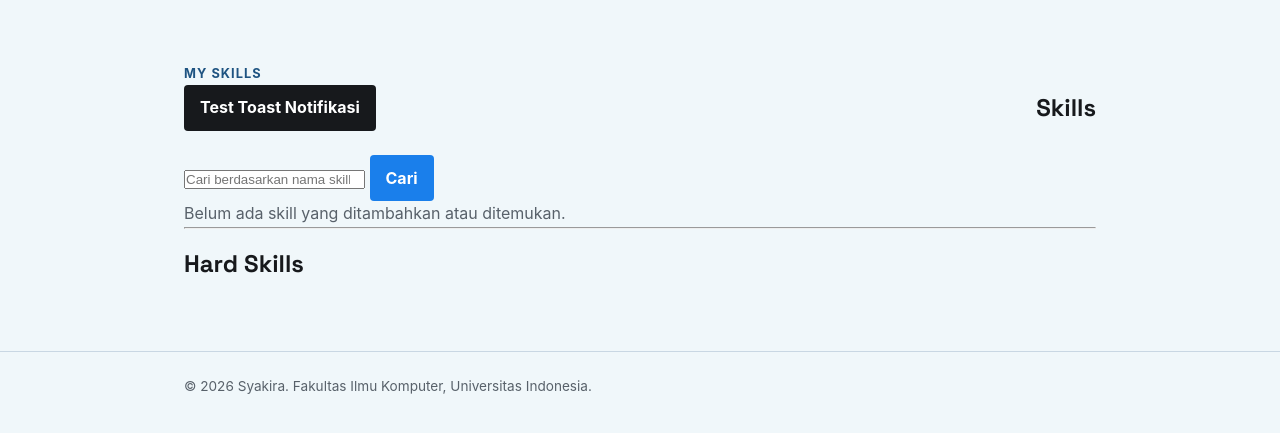
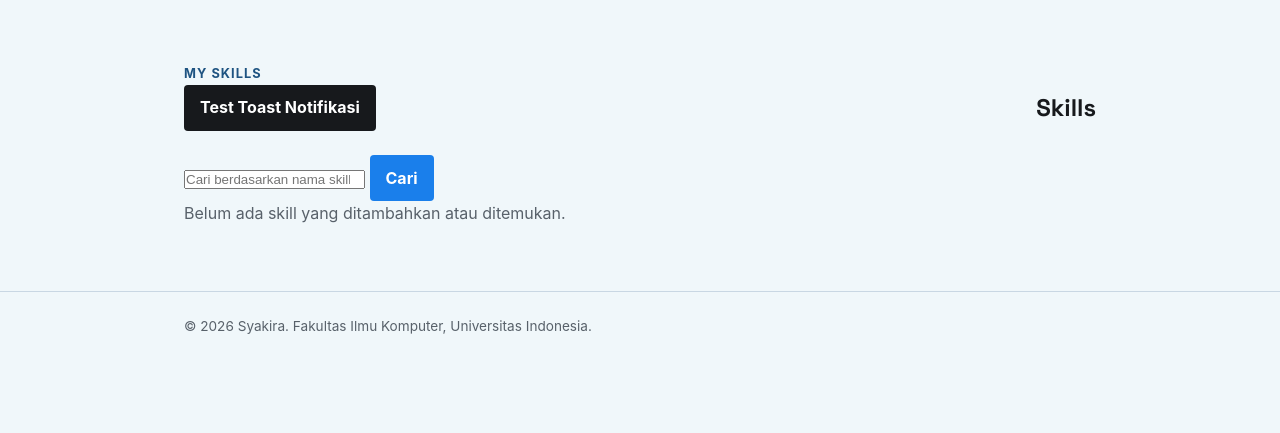
Before and after one commit to asyakiraakj/myportofolio, a Django app: page /skills/ in a window 1280 px wide. Shown: the part 74-507 px from the top of the page. Run offline with Django 5.2, Linux system fonts and the light colour scheme; data that the repository does not hold is empty.

Commit message:
refactor(skills): show all skills in one grid container

```diff
--- a/static/css/style.css
+++ b/static/css/style.css
@@ -309,38 +309,6 @@ a {
     font-family:  "Space Grotesk", -apple-system, sans-serif;;
 }
 
-.skills-section hr {
-    color: var(--separator);
-}
-
-.skills-container-grid {
-    display: grid;
-    grid-template-areas: "hard soft";
-    grid-template-columns: 1fr 1fr;
-
-    padding-top: 1rem;
-}
-.hard-skills {
-    grid-area: hard;
-}
-.soft-skills {
-    grid-area: soft;
-}
-
-.skills-section-grid h2 { /* Hard/Soft Heading */
-    padding: 0;
-}
-
-.skills-group { /* Hard/Soft Skill Container */
-    display: grid;
-    grid-template-rows: auto 1fr;
-}
-
-.skills-group h2 {
-    font-family: "Space Grotesk", -apple-system, sans-serif;
-    margin-bottom: 0.2rem;
-}
-
 .skills-cards-grid {
     display: grid;
     grid-template-columns: repeat(auto-fit, minmax(180px, 1fr));
@@ -427,15 +395,6 @@ a {
 
     .education-year {
         padding-top: 0px;
-    }
-
-    .skills-container-grid {
-        display: grid;
-        grid-template-areas:
-        "hard"
-        "soft";
-        grid-template-rows: 1fr 1fr;
-        grid-template-columns: none;
     }
 
     .skills-header {
--- a/templates/skills.html
+++ b/templates/skills.html
@@ -29,7 +29,7 @@
             <form id="skill-search-form" class="skill-search">
                     <input type="search"
                            id="search-input"
-                           name="title"
+                           name="name"
                            value="{{ name_query }}"
                            placeholder="Cari berdasarkan nama skill"
                            class="skill-search__input"
@@ -52,75 +52,8 @@
                     <p>Belum ada skill yang ditambahkan atau ditemukan.</p>
                 </div>
 
-                <!-- Skill Grid -->
+                <!-- Semua skill ditampilkan bersama dalam satu grid. -->
                 <div id="grid" class="experience-grid skill-grid hide"></div>
-            <hr>
-            <div class="skills-container-grid">
-                <div class="skills-group hard-skills">
-                    <h2>Hard Skills</h2>
-                    <!-- <div class="skill-cards-grid"> -->
-                        <div id="hard-skills-grid" class="skill-cards-grid"></div>
-                        <!-- {% for skill in skills %}
-                            <div class="skill-card">
-                                <h3>{{ skill.name }}</h3>
-                                <div class="skill-card-details">
-                                    <p class="skill-desc">{{ skill.description }}</p>
-                                    <p class="skill-proficiency">Proficiency: {{ skill.proficiency }}/10</p>
-                                    <p class="skill-cat">{{ skill.category }}</p>
-                                    <div class="skill-card-actions">
-                                        <div class="skill-actions"> -->
-                                            <!-- star tetap visible untuk any user, untuk user yang belum log in akan diarahkan untuk login -->
-                                            <!-- {% include "components/skill_star.html" with skill=skill %}
-                                            {% if user.is_superuser %}
-                                                {% include "components/skill_delete_modal.html" with skill=skill %}
-                                            {% endif %}
-                                            {% if user.is_superuser or is_editor %}
-                                                <div class="button update-skill">
-                                                    <a href="{% url 'main:update_skill' skill.id %}">Edit</a>
-                                                </div>
-                                            {% endif %}
-                                        </div>
-                                    </div>
-                                </div>
-                            </div>
-                        {% empty %}
-                            <p class="empty-state">Belum ada skill yang ditambahkan</p>
-                        {% endfor %} -->
-                    <!-- </div> -->
-                </div>
-                <!-- <div class="skills-group soft-skills">
-                    <h2>Soft Skills</h2>
-                    <div class="skill-cards-grid">
-                        {% for skill in soft_skills %}
-                            <div class="skill-card">
-                                <h3>{{ skill.name }}</h3>
-                                <div class="skill-card-details">
-                                    <p class="skill-desc">{{ skill.description }}</p>
-                                    <p class="skill-proficiency">Proficiency: {{ skill.proficiency }}/10</p>
-                                    <div class="skill-card-actions">
-                                        <div class="skill-actions">
-                                            {% if skill.skill_url %}
-                                                <a href="{{ skill.skill_url }}" class="button">Lihat Skill</a>
-                                            {% endif %}
-                                            {% include "components/skill_star.html" with skill=skill %}
-                                            {% if user.is_superuser %}
-                                                {% include "components/skill_delete_modal.html" with skill=skill %}
-                                            {% endif %}
-                                            {% if user.is_superuser or is_editor %}
-                                                <div class="button update-skill">
-                                                    <a href="{% url 'main:update_skill' skill.id %}">Edit</a>
-                                                </div>
-                                            {% endif %}
-                                        </div>
-                                    </div>
-                                </div>
-                            </div>
-                        {% empty %}
-                            <p class="empty-state">Belum ada skill yang ditambahkan</p>
-                        {% endfor %}
-                    </div>
-                </div> -->
-            </div>
 
         </div>
     </section>
@@ -140,7 +73,7 @@
     const loadingState = document.getElementById('loading');
     const errorState = document.getElementById('error');
     const emptyState = document.getElementById('empty');
-    const gridContainer = document.getElementById('hard-skills-grid');
+    const gridContainer = document.getElementById('grid');
     const searchForm = document.getElementById('skill-search-form');
     const searchInput = document.getElementById('search-input');
 
@@ -242,7 +175,7 @@
         try {
             displayPageSection({ showLoading: true });
 
-            const url = searchQuery ? `${BASE_SKILLS_ENDPOINT}?title=${encodeURIComponent(searchQuery)}` : BASE_SKILLS_ENDPOINT;
+            const url = searchQuery ? `${BASE_SKILLS_ENDPOINT}?name=${encodeURIComponent(searchQuery)}` : BASE_SKILLS_ENDPOINT;
 
             const response = await fetch(url, {
                 headers: { 'Accept': 'application/json' },
```
